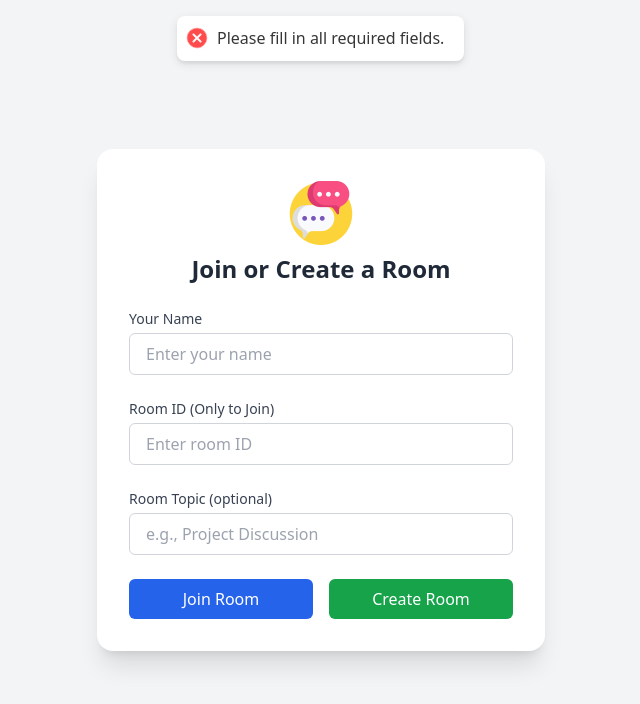
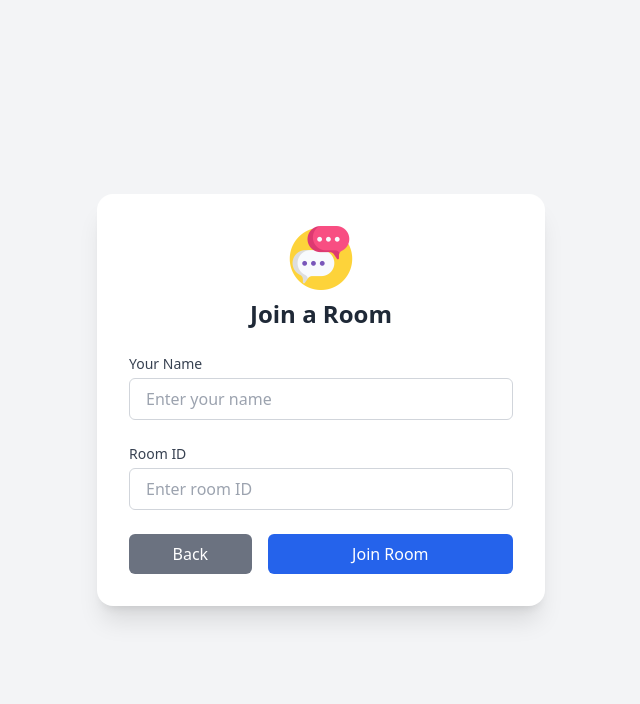
Before and after one commit to Anuraag8055/newchatapp, a React (Vite) app: page / in a window 1280 px wide. Both pictures are taken after a click on the button "Join Room". Shown: the top 704 px of the page, without its empty margins (319-959 px from the left). Built offline with nearby package versions, Linux system fonts and the light colour scheme.

Commit message:
added seperate models for join and create chat

```diff
--- a/src/components/ChatPage.jsx
+++ b/src/components/ChatPage.jsx
@@ -278,7 +278,7 @@ const ChatPage = () => {
     <div className="min-h-screen bg-gray-300 flex items-center justify-center py-8 px-4">
       <div className="w-full max-w-5xl bg-white shadow-md rounded-xl overflow-hidden flex flex-col">
         {/* Header */}
-        <header className="flex flex-col sm:flex-row justify-between items-start sm:items-center gap-4 px-6 py-4 border-b border-gray-200 bg-white">
+        <header className="flex flex-col sm:flex-row justify-between items-start sm:items-center gap-4 px-6 py-4 border-b border-gray-200 bg-teal-50">
           <div className="space-y-1">
             <h1 className="text-lg font-semibold text-gray-800">
               Room: <span className="text-blue-600">{roomId}</span>
@@ -336,7 +336,7 @@ const ChatPage = () => {
         {/* Main Content */}
         <div className="flex flex-col md:flex-row gap-6 px-6 py-4 bg-gray-50">
           {/* Chat Messages */}
-          <div className="w-full md:w-3/4 h-[420px] overflow-y-auto space-y-4 p-4 rounded-lg bg-white shadow-inner">
+          <div className="w-full md:w-3/4 h-[420px] overflow-y-auto space-y-4 p-4 rounded-lg bg-lime-50 shadow-inner">
             {messages.map((message, index) => (
               <div
                 key={index}
@@ -401,7 +401,7 @@ const ChatPage = () => {
           </div>
 
           {/* Reserved space for other future sections like online users */}
-          <div className="w-full md:w-1/4 p-4 bg-white shadow-inner rounded-lg">
+          <div className="w-full md:w-1/4 p-4 bg-teal-50 shadow-inner rounded-lg">
             <h3 className="text-lg font-semibold mb-4 text-black">
               Online Users:
             </h3>
@@ -442,6 +442,7 @@ const ChatPage = () => {
           </div>
         </div>
       </div>
+
     </div>
     </>
   );
--- a/src/components/JoinCreateChat.jsx
+++ b/src/components/JoinCreateChat.jsx
@@ -1,7 +1,7 @@
 import React, { useState } from "react";
 import chatIcon from "../assets/chat.png";
 import toast from "react-hot-toast";
-import { createRoomApi, joinChatApi } from "../services/RoomService";
+import { createRoomApi,validateRoomApi } from "../services/RoomService";
 import useChatContext from "../context/ChatContext";
 import { useNavigate } from "react-router";
 
@@ -10,6 +10,7 @@ const JoinCreateChat = () => {
     //roomId: "",
     userName: "",
     roomTopic: "",
+    action:null
   });
 
   const { setRoomId, setCurrentUser, setConnected } = useChatContext();
@@ -33,7 +34,7 @@ const JoinCreateChat = () => {
   async function joinChat() {
     if (!validateForm()) return;
     try {
-      const room = await joinChatApi(detail.roomId);
+      const room = await validateRoomApi(detail.roomId);
       toast.success("Joined Room");
       setCurrentUser(detail.userName);
       setRoomId(room.roomId);
@@ -77,9 +78,34 @@ const JoinCreateChat = () => {
       <div className="w-full max-w-md bg-white rounded-2xl shadow-xl p-8 space-y-6">
         <div className="text-center">
           <img src={chatIcon} alt="Chat Icon" className="w-16 mx-auto mb-2" />
-          <h2 className="text-2xl font-bold text-gray-800">Join or Create a Room</h2>
+          <h2 className="text-2xl font-bold text-gray-800">
+            {detail.action
+              ? detail.action === "join"
+                ? "Join a Room"
+                : "Create a Room"
+              : "Join or Create a Room"}
+          </h2>
         </div>
 
+        {!detail.action ? (
+          <div className="flex justify-between gap-4">
+            <button
+              onClick={() => setDetail((prev) => ({ ...prev, action: "join" }))}
+              className="w-1/2 bg-blue-600 hover:bg-blue-700 text-white py-2 rounded-md transition"
+            >
+              Join Room
+            </button>
+            <button
+              onClick={() =>
+                setDetail((prev) => ({ ...prev, action: "create" }))
+              }
+              className="w-1/2 bg-green-600 hover:bg-green-700 text-white py-2 rounded-md transition"
+            >
+              Create Room
+            </button>
+          </div>
+        ) : (
+          <>
             <div>
               <label className="block text-sm font-medium text-gray-700 mb-1">
                 Your Name
@@ -94,9 +120,10 @@ const JoinCreateChat = () => {
               />
             </div>
 
+            {detail.action === "join" ? (
               <div>
                 <label className="block text-sm font-medium text-gray-700 mb-1">
-            Room ID (Only to Join)
+                  Room ID
                 </label>
                 <input
                   type="text"
@@ -105,9 +132,10 @@ const JoinCreateChat = () => {
                   onChange={handleFormInputChange}
                   placeholder="Enter room ID"
                   className="w-full px-4 py-2 border border-gray-300 rounded-md focus:ring-2 focus:ring-blue-500 focus:outline-none text-gray-800"
+                  required
                 />
               </div>
-
+            ) : (
               <div>
                 <label className="block text-sm font-medium text-gray-700 mb-1">
                   Room Topic (optional)
@@ -121,21 +149,31 @@ const JoinCreateChat = () => {
                   className="w-full px-4 py-2 border border-gray-300 rounded-md focus:ring-2 focus:ring-blue-400 focus:outline-none text-gray-800"
                 />
               </div>
+            )}
 
-        <div className="flex justify-between gap-4 mt-6">
+            <div className="flex justify-between gap-4">
               <button
-            onClick={joinChat}
-            className="w-1/2 bg-blue-600 hover:bg-blue-700 text-white py-2 rounded-md transition"
+                onClick={() =>
+                  setDetail((prev) => ({
+                    ...prev,
+                    action: null,
+                    roomId: "",
+                    roomTopic: "",
+                  }))
+                }
+                className="w-1/3 bg-gray-500 hover:bg-gray-600 text-white py-2 rounded-md transition"
               >
-            Join Room
+                Back
               </button>
               <button
-            onClick={createRoom}
-            className="w-1/2 bg-green-600 hover:bg-green-700 text-white py-2 rounded-md transition"
+                onClick={detail.action === "join" ? joinChat : createRoom}
+                className="w-2/3 bg-blue-600 hover:bg-blue-700 text-white py-2 rounded-md transition"
               >
-            Create Room
+                {detail.action === "join" ? "Join Room" : "Create Room"}
               </button>
             </div>
+          </>
+        )}
       </div>
     </div>
   );
--- a/src/services/RoomService.js
+++ b/src/services/RoomService.js
@@ -13,7 +13,7 @@ export const createRoomApi = async (roomDetail) => {
   return response.data;
 };
 
-export const joinChatApi = async (roomId) => {
+export const validateRoomApi = async (roomId) => {
   const response = await httpClient.get(`/api/v1/rooms/${roomId}`);
   return response.data;
 };
```
Lines whose indentation alone changed are shown as unchanged.
